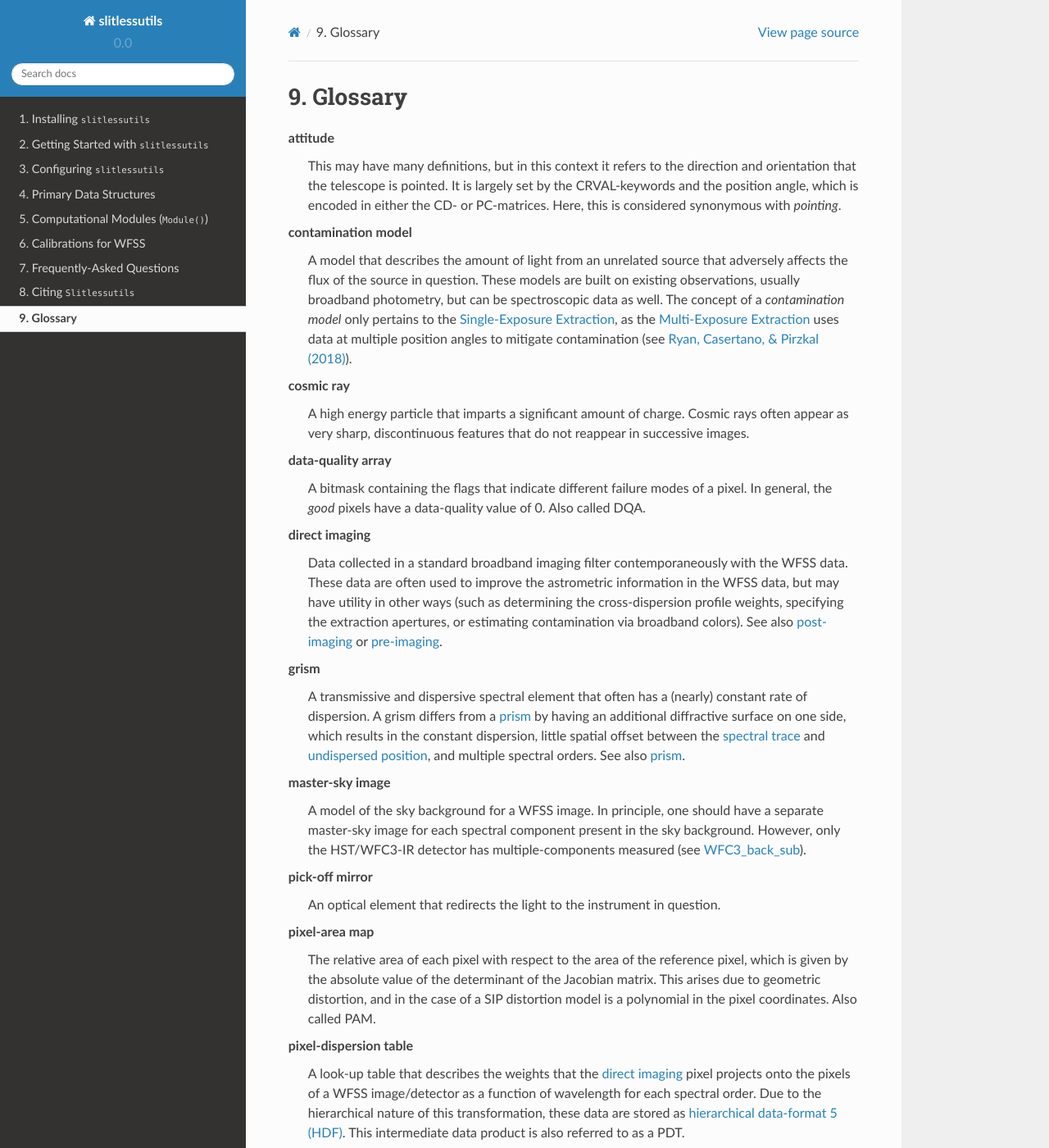
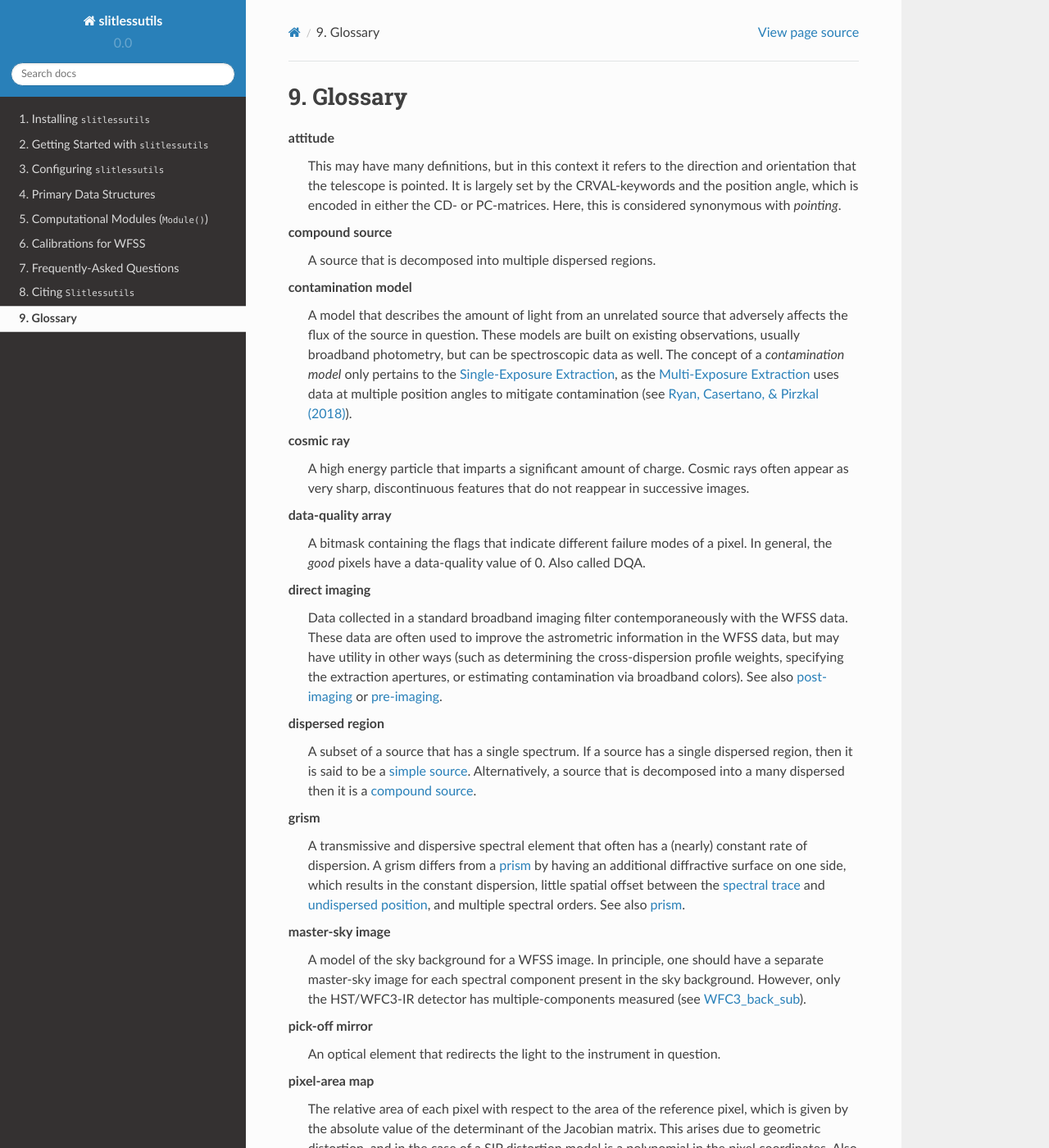
Before and after one commit to spacetelescope/slitlessutils, a Sphinx documentation site: the page built from docs/glossary.rst, in a window 1280 px wide and 1400 px high. Shown: the whole window at 82% size. Built offline with Sphinx 7.4.7 and the Read the Docs theme 2.0.0, drawn with Linux system fonts in a browser that asks for light colours; some of the changed text lies outside the part shown.

Commit message:
working on single ext

```diff
--- a/docs/glossary.rst
+++ b/docs/glossary.rst
@@ -8,9 +8,11 @@ Glossary
 	attitude
 		This may have many definitions, but in this context it refers to the direction and orientation that the telescope is pointed.  It is largely set by the CRVAL-keywords and the position angle, which is encoded in either the CD- or PC-matrices.  Here, this is considered synonymous with *pointing*.
 
+	compound source
+		A source that is decomposed into multiple :term:`dispersed regions`.
+
 	contamination model
 		A model that describes the amount of light from an unrelated source that adversely affects the flux of the source in question.  These models are built on existing observations, usually broadband photometry, but can be spectroscopic data as well.  The concept of a *contamination model* only pertains to the :doc:`Single-Exposure Extraction <single>`, as the :doc:`Multi-Exposure Extraction <multi>` uses data at multiple position angles to mitigate contamination (see `Ryan, Casertano, & Pirzkal (2018) <https://ui.adsabs.harvard.edu/abs/2018PASP..130c4501R/abstract>`_).
-
 
 	cosmic ray
 		A high energy particle that imparts a significant amount of charge.  Cosmic rays often appear as very sharp, discontinuous features that do not reappear in successive images.
@@ -20,6 +22,9 @@ Glossary
 
 	direct imaging
 		Data collected in a standard broadband imaging filter contemporaneously with the WFSS data.  These data are often used to improve the astrometric information in the WFSS data, but may have utility in other ways (such as determining the cross-dispersion profile weights, specifying the extraction apertures, or estimating contamination via broadband colors).  See also :term:`post-imaging` or :term:`pre-imaging`.
+
+	dispersed region
+		A subset of a source that has a single spectrum.  If a source has a single dispersed region, then it is said to be a :term:`simple source`.  Alternatively, a source that is decomposed into a many dispersed then it is a :term:`compound source`.
 
 	grism
 	    A transmissive and dispersive spectral element that often has a (nearly) constant rate of dispersion.  A grism differs from a :term:`prism` by having an additional diffractive surface on one side, which results in the constant dispersion, little spatial offset between the :term:`spectral trace` and :term:`undispersed position`, and multiple spectral orders.  See also :term:`prism`.
@@ -51,6 +56,9 @@ Glossary
 	signal-to-noise
 		An empirical estimate of the quality of the data by comparing the measurement (the signal) to its corresponding uncertainty (the noise).  This may also be referred to as S/N or quoted as a *number of sigma* (:math:`n_{sig}`).
 
+	simple source
+		A source that has a single :term:`dispersed region`.
+
 	spectral dispersion
 		The parametric curve governing the wavelength along the :term:`spectral trace`.  Sometimes called the *wavelength solution*.
 
```
Also changed, not shown: docs/single.rst (+19 -4 lines).
